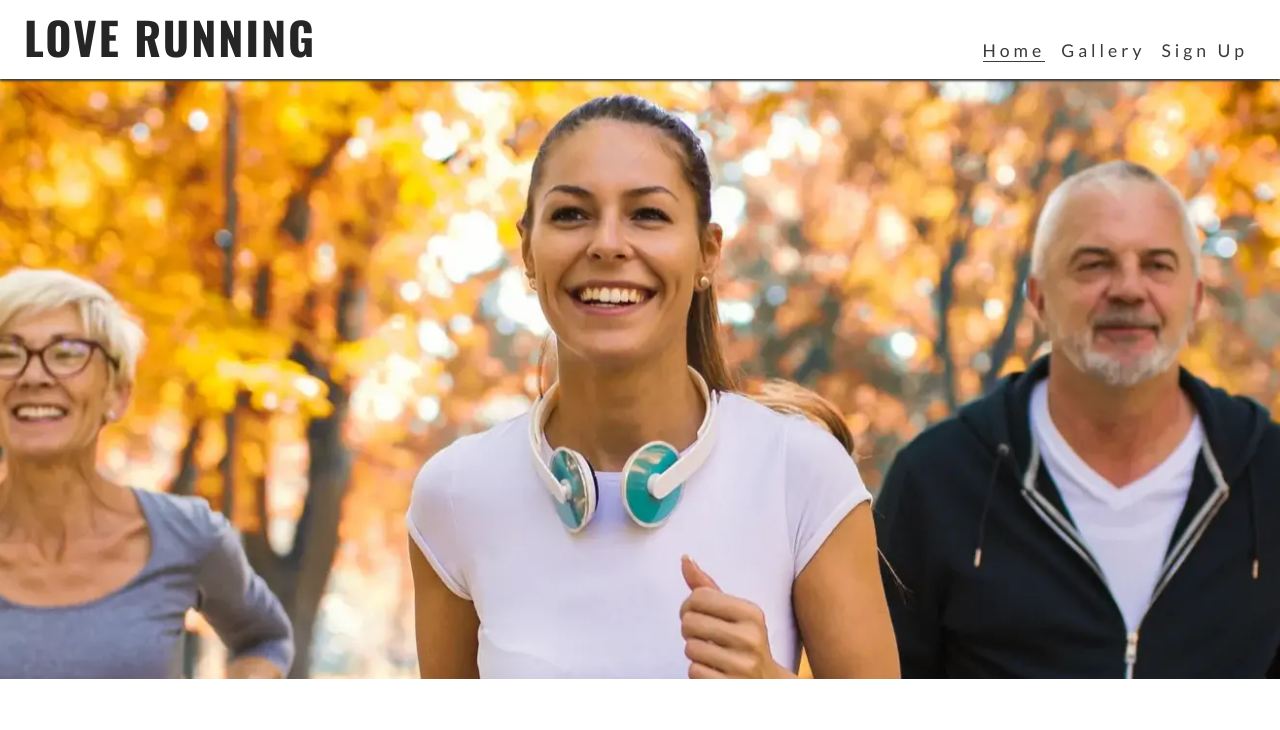
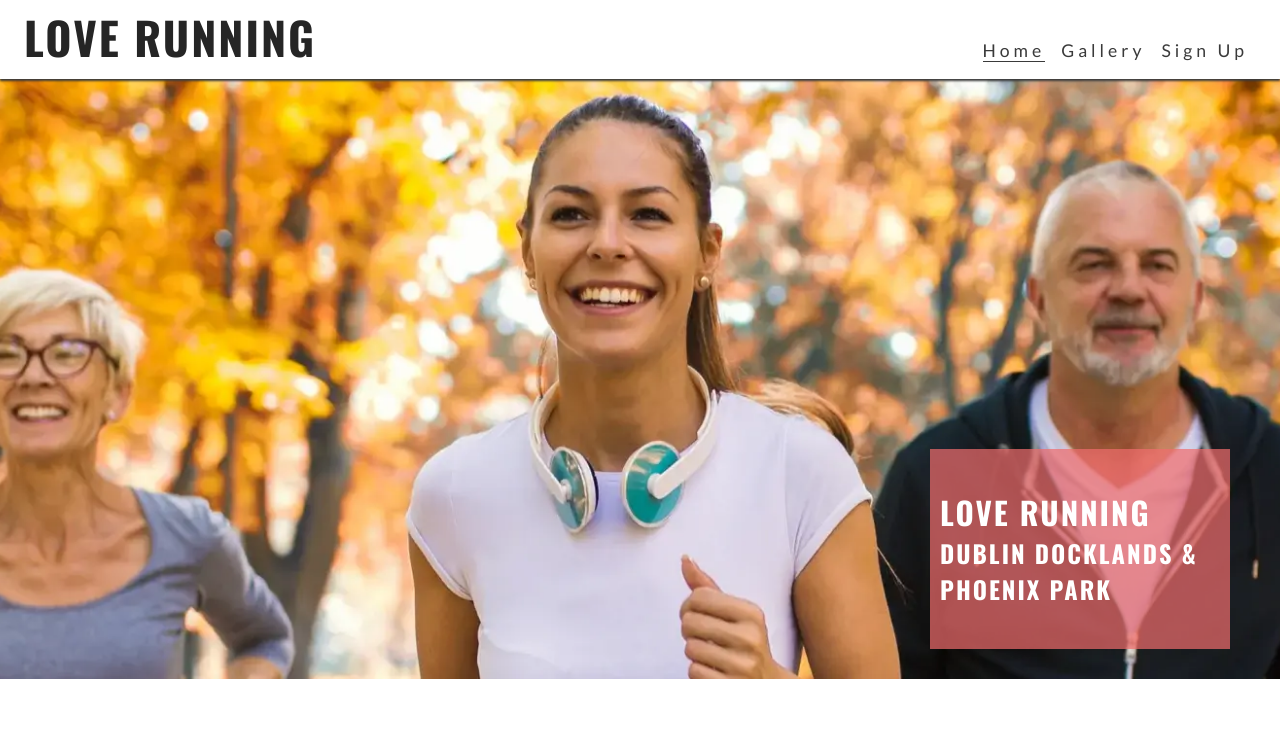
Before and after one commit to salah929/love-running, a plain HTML site: page index.html in a window 1280 px wide. Shown: the top 730 px of the page. Drawn offline with nearby package versions, Linux system fonts and the light colour scheme.

Commit message:
Add cover text with club name and locations

```diff
--- a/assets/css/style.css
+++ b/assets/css/style.css
@@ -18,6 +18,13 @@ body {
     font-family: 'Lato', sans-serif;
 }
 
+h1, h2, h3 {
+    font-family: 'Oswald', sans-serif;
+    text-transform: uppercase;
+    letter-spacing: 2px;
+    color: #252525;
+}
+
 header {
     background-color: #ffffff;
     padding: 0 1rem;
@@ -33,13 +40,6 @@ header {
 header a {
     text-decoration: none;
     color: inherit;
-}
-
-h1 {
-    font-family: 'Oswald', sans-serif;
-    text-transform: uppercase;
-    letter-spacing: 2px;
-    color: #252525;
 }
 
 #menu {
@@ -92,6 +92,22 @@ main {
     height: 600px;
     width: 100%;
     background: url("../images/hero-image.webp") no-repeat center center/cover;
+    position: relative;
+}
+
+#cover-text {
+    background-color: rgba(241, 109, 109, .7);
+    font-size: 130%;
+    position: absolute;
+    bottom: 30px;
+    width: 80%;
+    min-height: 200px;
+    padding-top: 40px;
+    padding-left: 10px;
+}
+
+#cover-text > h2, #cover-text > h3 {
+    color: #ffffff;
 }
 
 footer {
@@ -142,6 +158,11 @@ footer {
     main {
         margin-top: 79px;
     }
+
+    #cover-text {
+        width: 300px;
+        right: 50px;
+    }
 }
 
 @media screen and (min-width: 992px) {
--- a/index.html
+++ b/index.html
@@ -35,7 +35,12 @@
 
     <!-- Main Content -->
     <main>
-        <section id="hero"></section>
+        <section id="hero">
+            <div id="cover-text">
+                <h2>Love Running</h2>
+                <h3>Dublin Docklands & Phoenix Park</h3>
+            </div>
+        </section>
     </main>
 
     <!-- Footer -->
```
